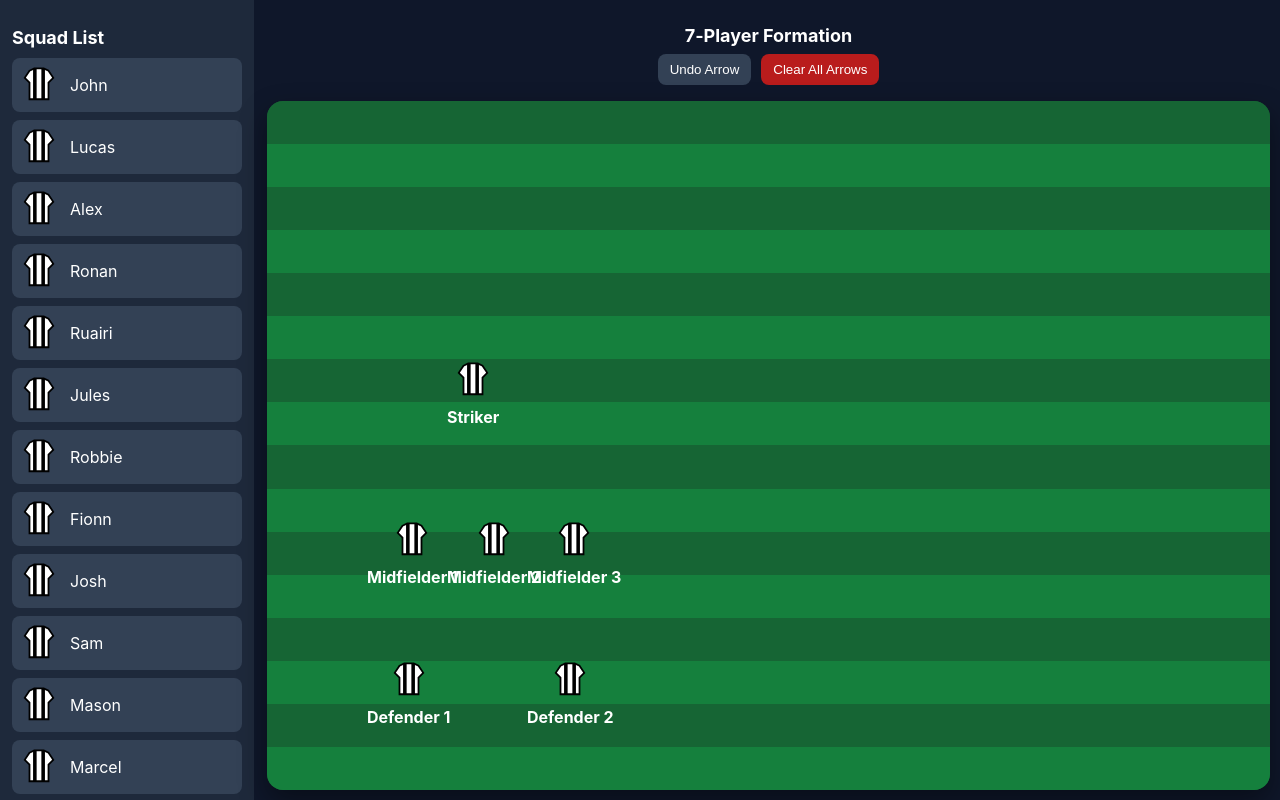
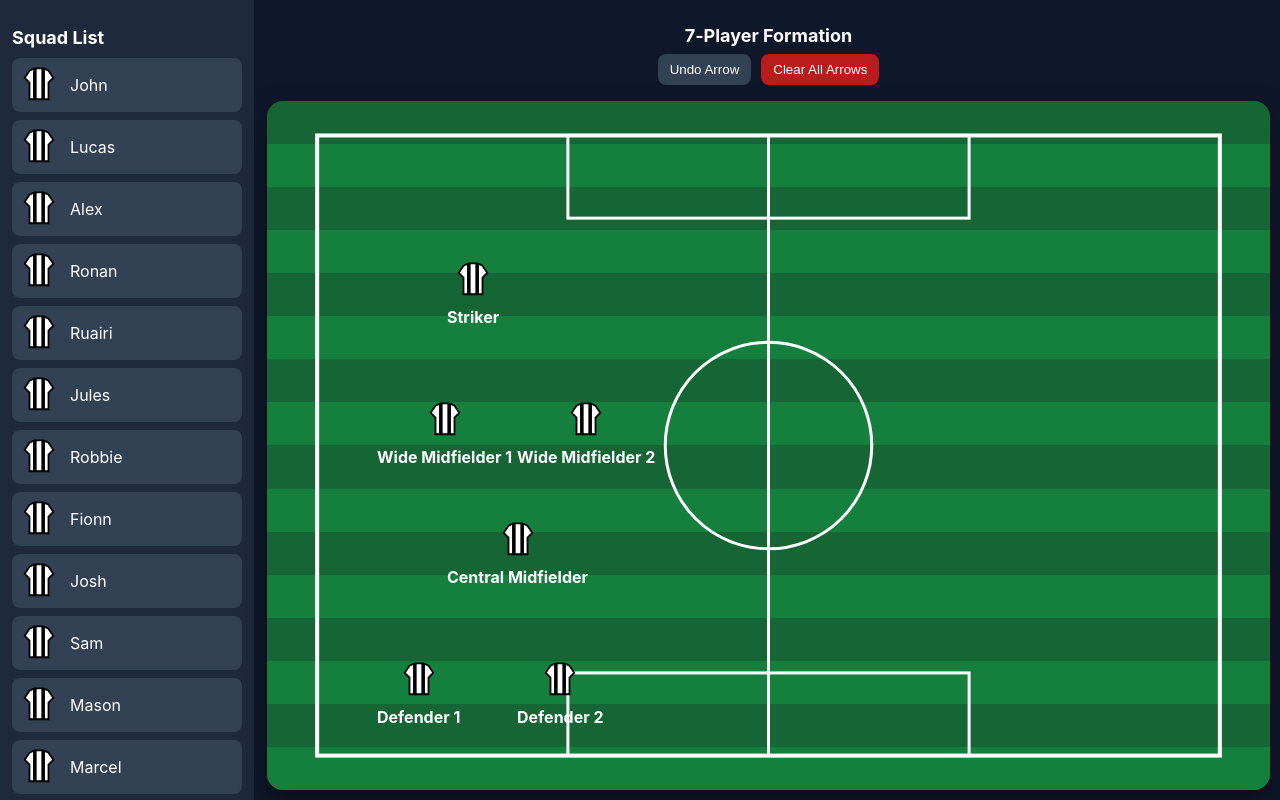
Before and after one commit to mccarr10/TacticsBoard, a React (Vite) app: page / in a window 1280 px wide. Both pictures are taken after a click on the button "Select Team". Built offline with nearby package versions, Linux system fonts and the light colour scheme.

Commit message:
Update PitchBoard.jsx

```diff
--- a/src/components/PitchBoard.jsx
+++ b/src/components/PitchBoard.jsx
@@ -8,17 +8,22 @@ const squad = [
   "Sonny", "Charlie", "Cian"
 ];
 
-// --- PLAYER AND FORMATION DETAILS ---
+// --- UPDATED FORMATION TO MATCH IMAGE ---
 const initialFormation = [
-  { id: "GK", label: "Goalkeeper", x: 180, y: 700 },
-  { id: "DEF1", label: "Defender 1", x: 100, y: 560 },
-  { id: "DEF2", label: "Defender 2", x: 260, y: 560 },
-  { id: "MID1", label: "Midfielder 1", x: 100, y: 420 },
-  { id: "MID2", label: "Midfielder 2", x: 180, y: 420 },
-  { id: "MID3", label: "Midfielder 3", x: 260, y: 420 },
-  { id: "STR", label: "Striker", x: 180, y: 260 }
+  { id: "GK", label: "Goalkeeper", x: 180, y: 720 },
+
+  { id: "DEF1", label: "Defender 1", x: 110, y: 560 },
+  { id: "DEF2", label: "Defender 2", x: 250, y: 560 },
+
+  { id: "CM", label: "Central Midfielder", x: 180, y: 420 },
+
+  { id: "WM1", label: "Wide Midfielder 1", x: 110, y: 300 },
+  { id: "WM2", label: "Wide Midfielder 2", x: 250, y: 300 },
+
+  { id: "STR", label: "Striker", x: 180, y: 160 }
 ];
 
+// --- OPPOSITION FORMATION (unchanged) ---
 const initialOppositionFormation = [
   { id: "OPP1", label: "Opposition 1", x: 180, y: 40 },
   { id: "OPP2", label: "Opposition 2", x: 100, y: 180 },
@@ -88,7 +93,6 @@ export default function PitchBoard() {
   const undoArrow = () => setLines(lines.slice(0, -1));
   const clearArrows = () => setLines([]);
 
-  // Update player position during drag
   const handleDrag = (posId, data) => {
     const updatedFormation = formation.map((pos) =>
       pos.id === posId ? { ...pos, x: data.x, y: data.y } : pos
@@ -98,6 +102,7 @@ export default function PitchBoard() {
 
   return (
     <div style={{ display: "flex", height: "100vh", fontFamily: "Inter, sans-serif" }}>
+
       {/* Sidebar */}
       <div style={{
         width: "230px",
@@ -188,6 +193,7 @@ export default function PitchBoard() {
             boxShadow: "0 12px 28px rgba(0,0,0,0.4)"
           }}
         >
+
           {/* Grass Stripes */}
           {[...Array(16)].map((_, i) => (
             <div key={i} style={{
@@ -198,6 +204,15 @@ export default function PitchBoard() {
               background: i % 2 === 0 ? "#166534" : "#15803d"
             }} />
           ))}
+
+          {/* Pitch Lines */}
+          <svg width="100%" height="100%" style={{ position: "absolute", top: 0, left: 0 }}>
+            <rect x="5%" y="5%" width="90%" height="90%" stroke="white" strokeWidth="4" fill="none" />
+            <line x1="50%" y1="5%" x2="50%" y2="95%" stroke="white" strokeWidth="3" />
+            <circle cx="50%" cy="50%" r="12%" stroke="white" strokeWidth="3" fill="none" />
+            <rect x="30%" y="5%" width="40%" height="12%" stroke="white" strokeWidth="3" fill="none" />
+            <rect x="30%" y="83%" width="40%" height="12%" stroke="white" strokeWidth="3" fill="none" />
+          </svg>
 
           {/* Player Formation */}
           {formation.map((pos) => (
@@ -224,6 +239,7 @@ export default function PitchBoard() {
               </div>
             </Draggable>
           ))}
+
         </div>
       </div>
     </div>
```
